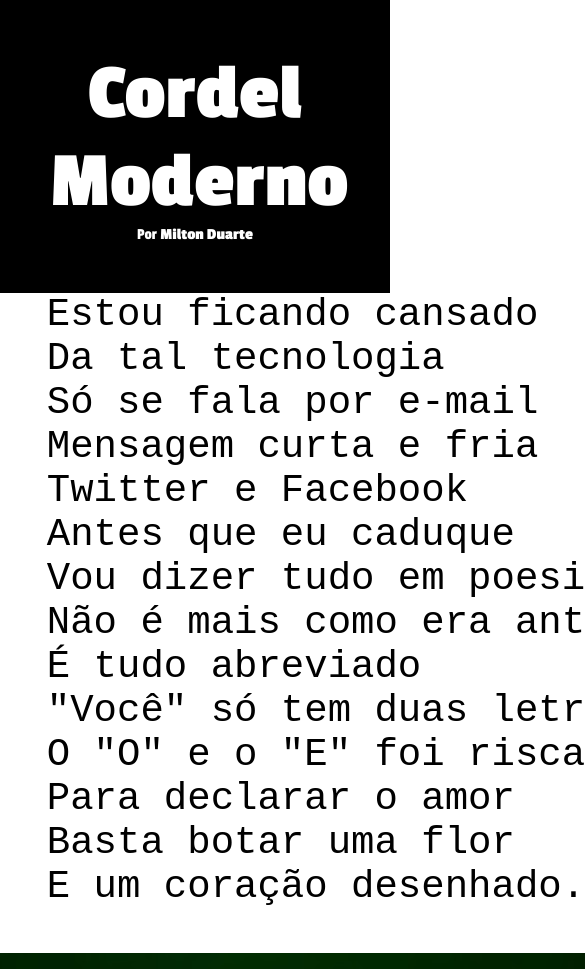
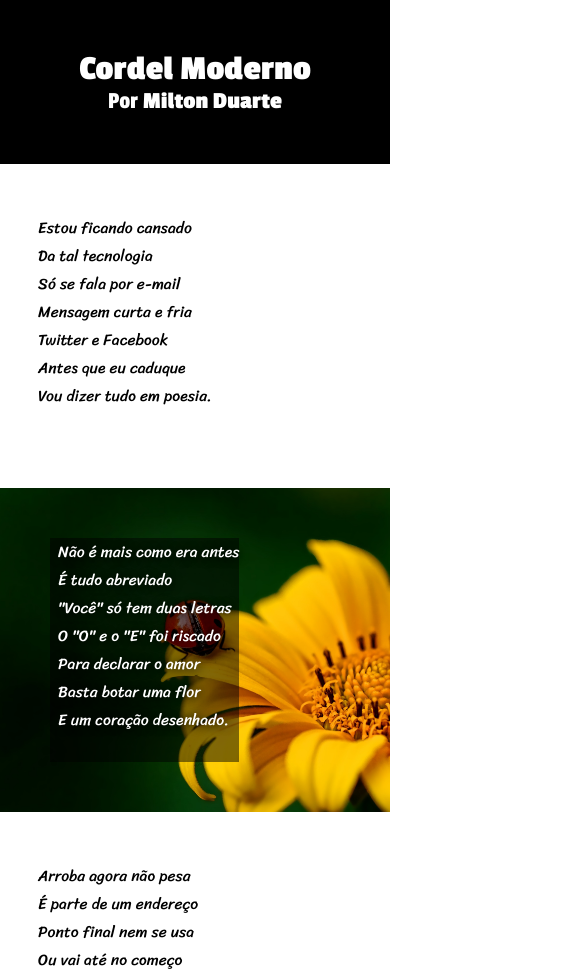
Before and after one commit to ManhicaIan/projecto-cordel, a plain HTML site: page index.html in a window 390 px wide. Shown: the top 969 px of the page, 585 px wide, since content can reach past the window. Drawn offline with Linux system fonts and the light colour scheme.

Commit message:
Ajuste da responsividade do site

```diff
--- a/index.html
+++ b/index.html
@@ -24,8 +24,10 @@
   Twitter e Facebook
   Antes que eu caduque
   Vou dizer tudo em poesia.
-</pre>
-      <pre id="txt_img">
+      </pre>
+
+      <div class="imagem" id="img1">
+        <pre>
   Não é mais como era antes
   É tudo abreviado
   "Você" só tem duas letras
@@ -33,9 +35,10 @@
   Para declarar o amor
   Basta botar uma flor
   E um coração desenhado.
+        </pre>
+      </div>
 
-</pre>
-<img src="imagens/background001.jpg" alt="imagem de joaninha num girassol" class="imagem" id="img1">
+
 
       <pre>
   Arroba agora não pesa
@@ -53,10 +56,11 @@
   Um beijo significa
   Pra entender como fica
   Decifre esse rabisco.
-</pre>
+      </pre>
 
-<img src="imagens/background002.jpg" alt="" class="imagem" id="img2">
-      <pre>
+
+      <div class="imagem" id="img2">
+        <pre>
   Tenho saudade das cartas
   Escritas com a própria mão
   Mandava no mês de Junho
@@ -64,7 +68,8 @@
   Mas matava a saudade
   Era texto de verdade
   Nas linhas do coração.
-</pre>
+        </pre>
+      </div>
       <pre>
   Agora, escrevo e envio
   Chegando na mesma hora
--- a/style.css
+++ b/style.css
@@ -17,16 +17,17 @@ header{
   padding: 50px;
   color: white;
   background-color: black;
+  margin-bottom: 50px;
 }
 
 header h1{
   font-family: var(--fonte2);
-  font-weight: bold;
-  font-size: 5em;
+  font-size: 9vw;
 }
 
 header p{
   font-family: var(--fonte2);
+  font-size: 1.5em;
 }
 header a{
   text-decoration: none;
@@ -34,11 +35,44 @@ header a{
   color: white;
 }
 
+header a:hover{
+  text-decoration: underline;
+}
+
 main article pre{
-  psi
+  margin-left: 30px;
+  text-align: justify;
   font-family: var(--fonte3);
-  font-size: 3em;
+  font-size: 4vw;
+  margin-bottom: 50px;
 }
+
+#img1{
+  background: purple url(/imagens/background001.jpg) center right  no-repeat  fixed;
+  background-size: cover;
+}
+
+#img2{
+  background: purple url(/imagens/background002.jpg) center right  no-repeat  fixed;
+  background-size: cover;
+}
+
 .imagem{
-  position: relative;
+  margin-bottom: 50px;
 }
+.imagem > pre{
+  display: inline-block;
+  margin: 50px;
+  color: white;
+  background-color: rgba(0, 0, 0, 0.493);
+  text-shadow: 1px 1px 10px black;
+}
+
+footer{
+  font-family: var(--fonte1);
+  padding: 10px;
+  background-color: black;
+  color: white;
+
+  text-align: center;
+}
```
